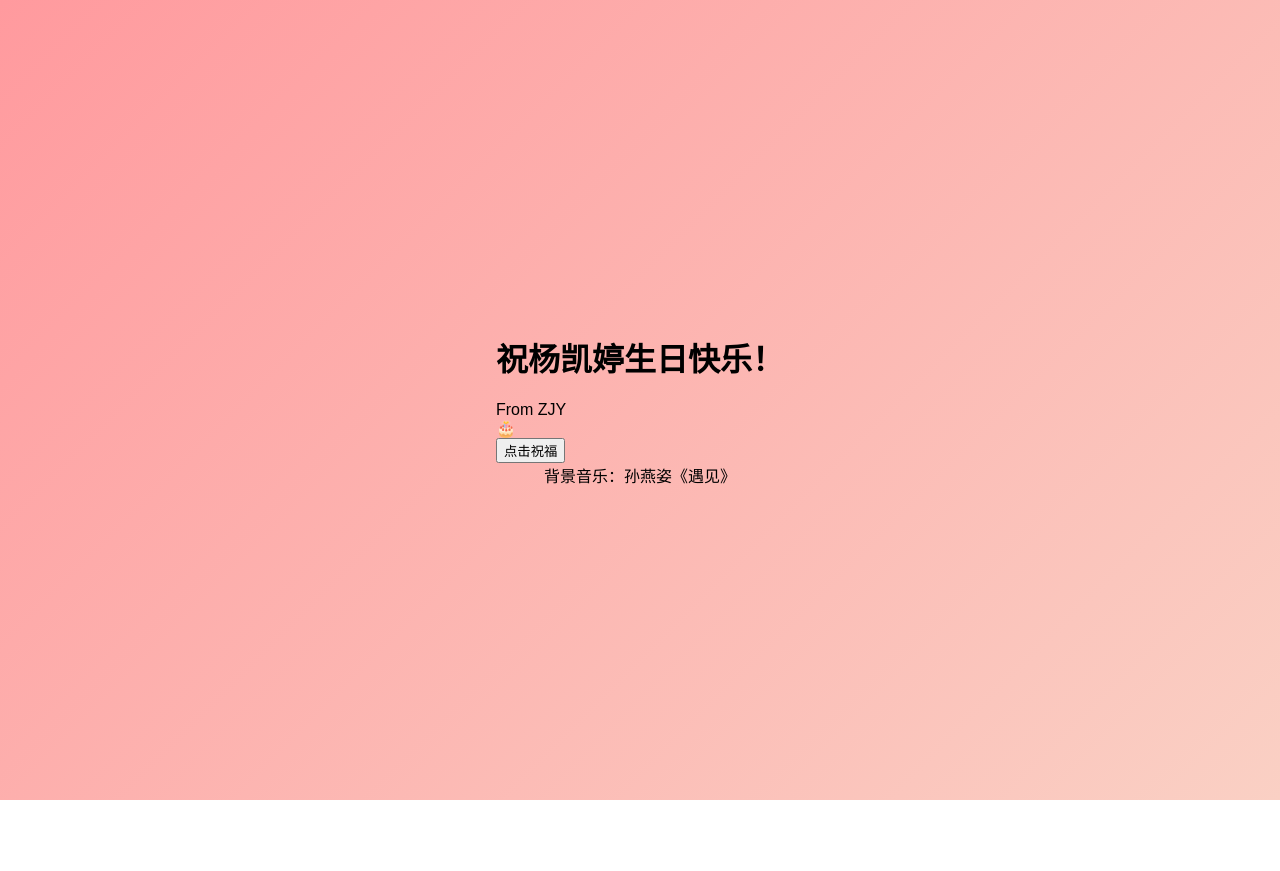
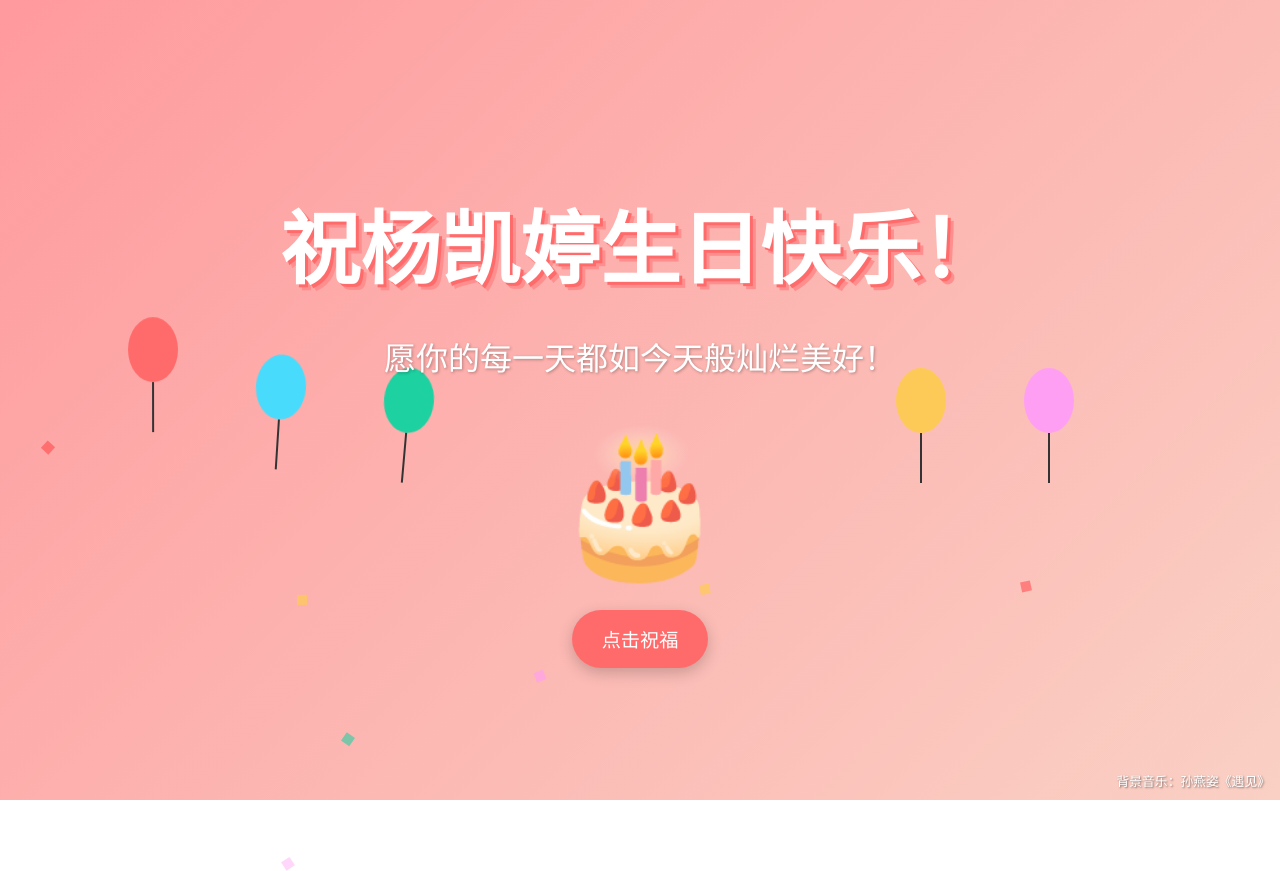
Before and after one commit to johnny34ws/johnny34ws.github.io, a plain HTML site: page index.html in a window 1280 px wide. Both pictures are taken after a click on the button "guess what is next". Before the commit the page ends 800 px from the top, so only its background shows below. Drawn offline with Linux system fonts and the light colour scheme.

Commit message:
Update index.html

```diff
--- a/index.html
+++ b/index.html
@@ -3,27 +3,35 @@
 <head>
     <meta charset="UTF-8">
     <meta name="viewport" content="width=device-width, initial-scale=1.0">
-    <title>这是理科男的小浪漫</title>
+    <title>浪漫惊喜</title>
     <style>
         /* 通用样式 */
-        body {
+        body, html {
             margin: 0;
             padding: 0;
             font-family: 'Arial', sans-serif;
             overflow: hidden;
-            transition: all 0.5s;
+            height: 100%;
+        }
+
+        /* 页面容器 */
+        .page {
+            width: 100%;
+            height: 100vh;
+            position: absolute;
+            top: 0;
+            left: 0;
+            transition: opacity 0.8s;
         }
 
         /* 第一页样式 - 卡通页面 */
         #page1 {
-            height: 100vh;
             background: linear-gradient(135deg, #ffb6c1 0%, #ffc0cb 100%);
             display: flex;
             flex-direction: column;
             justify-content: center;
             align-items: center;
-            position: relative;
-            overflow: hidden;
+            z-index: 10;
         }
 
         .characters {
@@ -49,20 +57,13 @@
         }
 
         .kuromi {
-            background-image: url('https://i.imgur.com/JQ8W3vA.png');
+            background-image: url('https://c-ssl.dtstatic.com/uploads/ops/202401/30/aLS3nZn6u0BJq6n.png');
         }
 
         .melody {
-            background-image: url('https://i.imgur.com/7vQD0fP.png');
+            background-image: url('https://c-ssl.duitang.com/uploads/blog/202008/25/20200825204859_nFzsi.jpeg');
         }
 
-        .pompompurin {
-            background-image: url('https://i.imgur.com/5Q8v9xQ.png');
-        }
-
-        .cinnamoroll {
-            background-image: url('https://i.imgur.com/3tQ8v9x.png');
-        }
 
         .romantic-text {
             font-size: 2.5rem;
@@ -108,23 +109,119 @@
             100% { transform: translateY(-100vh) rotate(360deg); opacity: 0; }
         }
 
-        /* 第二页样式 - 生日页面 (隐藏初始状态) */
+        /* 第二页样式 - 生日页面 */
         #page2 {
+            background: linear-gradient(135deg, #ff9a9e 0%, #fad0c4 100%);
             display: none;
-            height: 100vh;
-            background: linear-gradient(135deg, #ff9a9e 0%, #fad0c4 100%);
+            flex-direction: column;
             justify-content: center;
             align-items: center;
-            position: relative;
-            flex-direction: column;
+            z-index: 5;
         }
 
-        /* 其他样式与之前相同... */
+        .container {
+            text-align: center;
+            z-index: 10;
+        }
+
+        h1 {
+            font-size: 5rem;
+            color: #fff;
+            text-shadow: 3px 3px 0 #ff6b6b, 6px 6px 0 #ff8e8e;
+            margin-bottom: 2rem;
+            animation: bounce 2s infinite;
+        }
+
+        .message {
+            font-size: 2rem;
+            color: #fff;
+            margin-bottom: 3rem;
+            text-shadow: 1px 1px 3px rgba(0,0,0,0.3);
+        }
+
+        .cake {
+            font-size: 8rem;
+            margin: 2rem 0;
+            animation: pulse 1.5s infinite;
+        }
+
+        .balloon {
+            position: absolute;
+            width: 50px;
+            height: 65px;
+            border-radius: 50%;
+            animation: float 8s ease-in-out infinite;
+        }
+
+        .balloon:before {
+            content: "";
+            position: absolute;
+            width: 2px;
+            height: 50px;
+            background: #333;
+            bottom: -50px;
+            left: 50%;
+            transform: translateX(-50%);
+        }
+
+        .confetti {
+            position: absolute;
+            width: 10px;
+            height: 10px;
+            background: #f00;
+            animation: confetti 5s linear infinite;
+        }
+
+        .btn {
+            background: #ff6b6b;
+            color: white;
+            border: none;
+            padding: 15px 30px;
+            font-size: 1.2rem;
+            border-radius: 50px;
+            cursor: pointer;
+            transition: all 0.3s;
+            box-shadow: 0 5px 15px rgba(0,0,0,0.2);
+        }
+
+        .btn:hover {
+            transform: translateY(-5px);
+            box-shadow: 0 10px 20px rgba(0,0,0,0.3);
+        }
+
+        .music-credit {
+            position: absolute;
+            bottom: 10px;
+            right: 10px;
+            color: white;
+            font-size: 0.8rem;
+            text-shadow: 1px 1px 2px rgba(0,0,0,0.5);
+        }
+
+        @keyframes float {
+            0%, 100% { transform: translateY(0) rotate(5deg); }
+            50% { transform: translateY(-100px) rotate(-5deg); }
+        }
+
+        @keyframes bounce {
+            0%, 100% { transform: translateY(0); }
+            50% { transform: translateY(-20px); }
+        }
+
+        @keyframes pulse {
+            0%, 100% { transform: scale(1); }
+            50% { transform: scale(1.1); }
+        }
+
+        @keyframes confetti {
+            0% { transform: translateY(0) rotate(0deg); opacity: 1; }
+            100% { transform: translateY(100vh) rotate(720deg); opacity: 0; }
+        }
     </style>
 </head>
 <body>
     <!-- 第一页 - 卡通页面 -->
-    <div id="page1">
+    <div id="page1" class="page">
         <div class="characters">
             <div class="character kuromi"></div>
             <div class="character melody"></div>
@@ -138,10 +235,10 @@
     </div>
 
     <!-- 第二页 - 生日页面 -->
-    <div id="page2">
+    <div id="page2" class="page">
         <div class="container">
             <h1>祝杨凯婷生日快乐！</h1>
-            <div class="message">From ZJY</div>
+            <div class="message">愿你的每一天都如今天般灿烂美好！</div>
             <div class="cake">🎂</div>
             <button class="btn" onclick="moreConfetti()">点击祝福</button>
         </div>
@@ -180,22 +277,40 @@
 
         // 显示生日页面
         function showBirthdayPage() {
+            document.getElementById('page1').style.opacity = '0';
+            setTimeout(() => {
                 document.getElementById('page1').style.display = 'none';
                 document.getElementById('page2').style.display = 'flex';
+                setTimeout(() => {
+                    document.getElementById('page2').style.opacity = '1';
+
+                    // 初始化第二页动画
+                    initBirthdayAnimations();
 
                     // 尝试播放音乐
                     const song = document.getElementById('birthdaySong');
                     song.play().catch(e => {
                         console.log("自动播放被阻止，需要用户交互");
                     });
-
-            // 初始纸屑
-            for(let i=0; i<30; i++) {
-                setTimeout(createConfetti, i*300);
-            }
+                }, 50);
+            }, 800);
         }
 
-        // 创建五彩纸屑 (第二页)
+        // 初始化生日页面动画
+        function initBirthdayAnimations() {
+            // 创建初始纸屑
+            for(let i = 0; i < 30; i++) {
+                setTimeout(createConfetti, i * 300);
+            }
+
+            // 确保气球动画运行
+            const balloons = document.querySelectorAll('.balloon');
+            balloons.forEach(balloon => {
+                balloon.style.animationPlayState = 'running';
+            });
+        }
+
+        // 创建五彩纸屑
         function createConfetti() {
             const colors = ['#ff6b6b', '#48dbfb', '#1dd1a1', '#feca57', '#ff9ff3'];
             const confetti = document.createElement('div');
@@ -212,15 +327,15 @@
 
         // 点击按钮增加纸屑
         function moreConfetti() {
-            for(let i=0; i<50; i++) {
-                setTimeout(createConfetti, i*100);
+            for(let i = 0; i < 50; i++) {
+                setTimeout(createConfetti, i * 100);
             }
         }
 
         // 第一页爱心动画
         setInterval(createHearts, 300);
 
-        // 预加载卡通图片
+        // 预加载图片
         window.onload = function() {
             const images = [
                 'https://i.imgur.com/JQ8W3vA.png',
@@ -231,6 +346,9 @@
             images.forEach(img => {
                 (new Image()).src = img;
             });
+
+            // 预初始化第二页
+            document.getElementById('page2').style.display = 'none';
         };
     </script>
 </body>
```
Lines whose indentation alone changed are shown as unchanged.
